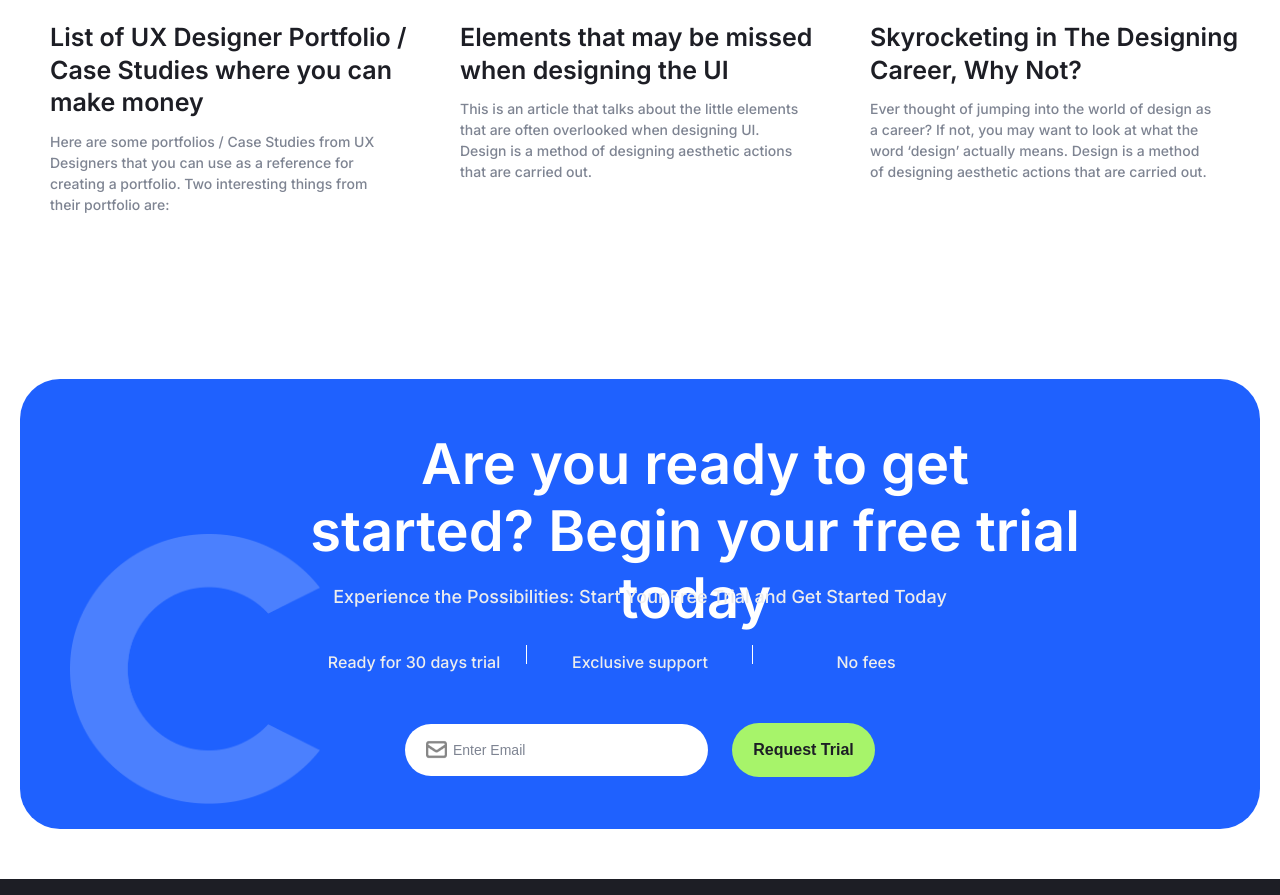
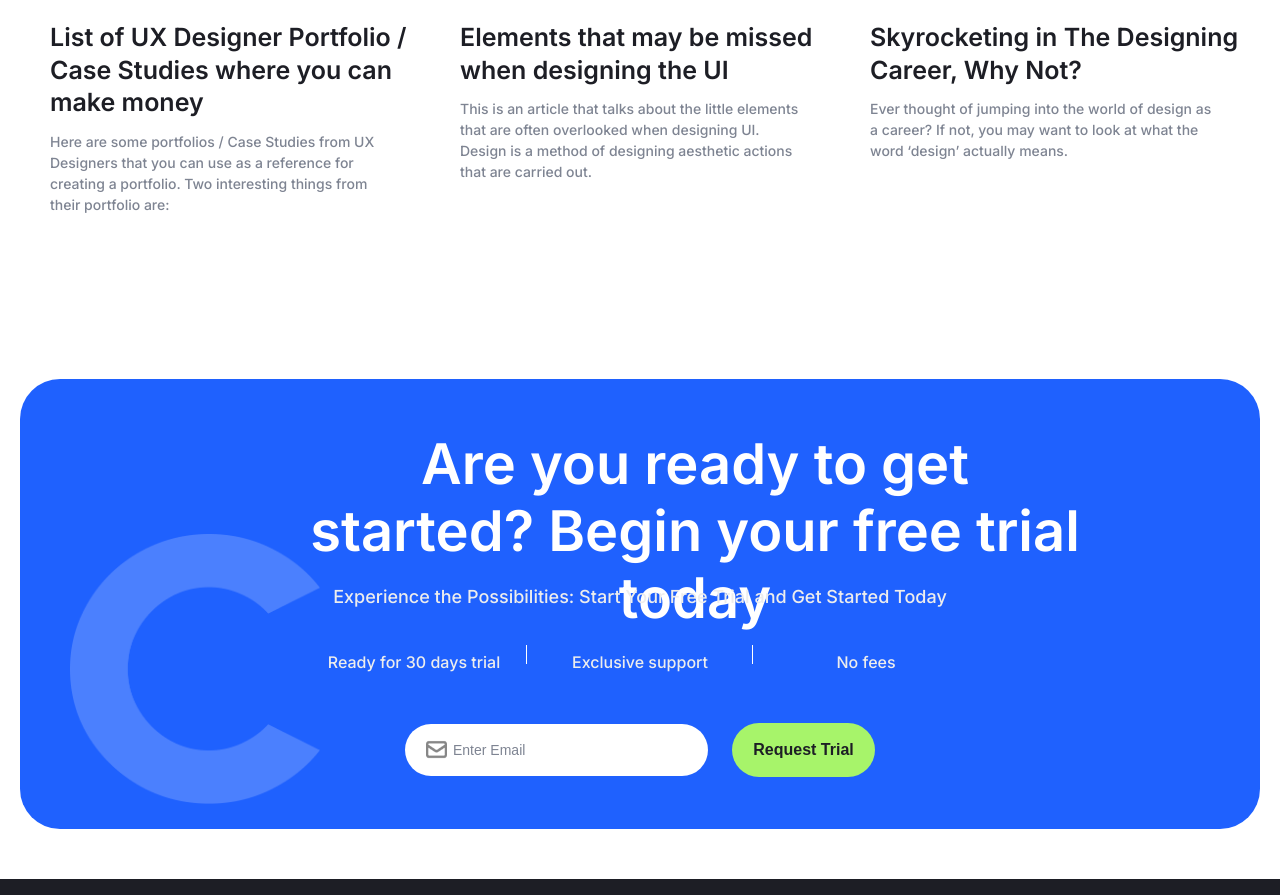
Before and after one commit to amandasalvadorrr/Projeto-Front, a plain HTML site: page projeto_avaliativo_html/index.html in a window 1280 px wide. Shown: the part 4449-5344 px from the top of the page. Drawn offline with Linux system fonts and the light colour scheme; a web font is replaced by a local one.

Commit message:
AS-5 feat: Conclusão dos códigos HTML/CSS e README

```diff
--- a/projeto_avaliativo_html/index.html
+++ b/projeto_avaliativo_html/index.html
@@ -232,8 +232,7 @@
                         <img src="./img/cont53.png" alt="Grupo em reunião">
                         <p id="yt-card-tittle">Skyrocketing in The Designing Career, Why Not?</p>
                         <p>Ever thought of jumping into the world of design as a career?
-                            If not, you may want to look at what the word ‘design’ actually means.
-                            Design is a method of designing aesthetic actions that are carried out. </p>
+                            If not, you may want to look at what the word ‘design’ actually means.</p>
                     </div>
                 </div>
 
@@ -394,8 +393,6 @@
             </div>
         </footer>
 
-
-
 </body>
 
 </html>
```
